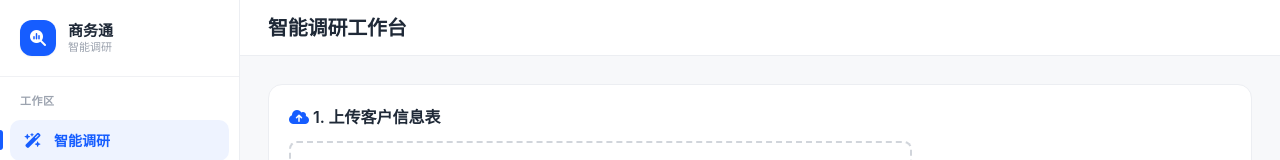
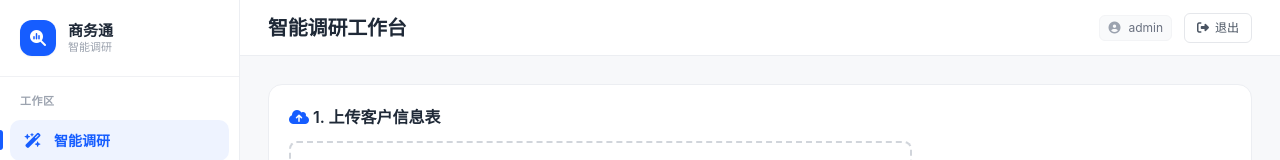
Before and after one commit to quzhes123/TCSWT, a website: page public/index.html in a window 1280 px wide. Shown: the top 160 px of the page. Drawn offline with nearby package versions, Linux system fonts and the light colour scheme; no server answers.

Commit message:
ui: 退出按钮移到顶部右上角更显眼

```diff
--- a/public/index.html
+++ b/public/index.html
@@ -152,6 +152,16 @@
             <i class="fas md:mr-1" :class="health.search?.enabled ? 'fa-globe' : 'fa-circle-exclamation'"></i>
             <span class="hidden md:inline" x-text="health.search?.enabled ? '搜索已启用 ('+(health.search.provider||'')+')' : '搜索未启用'"></span>
           </span>
+          <div class="hidden sm:flex items-center gap-2 text-xs text-gray-500 px-2 py-1 rounded-md bg-gray-50 border border-gray-100">
+            <i class="fas fa-user-circle text-gray-400"></i>
+            <span x-text="me?.name || 'admin'"></span>
+          </div>
+          <button @click="logout()"
+                  class="flex items-center gap-1.5 text-xs font-medium px-3 py-1.5 rounded-md border border-gray-200 text-gray-600 hover:text-red-600 hover:border-red-200 hover:bg-red-50 transition-colors"
+                  title="退出登录">
+            <i class="fas fa-right-from-bracket"></i>
+            <span>退出</span>
+          </button>
         </div>
       </header>
 
```
